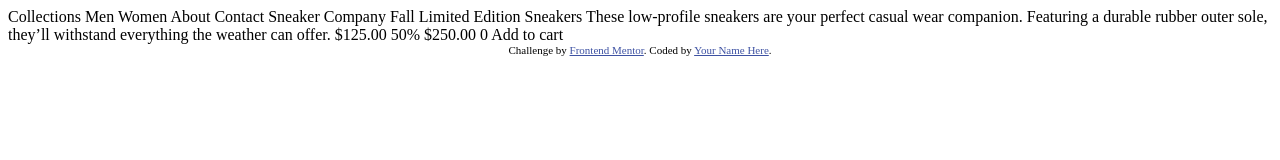
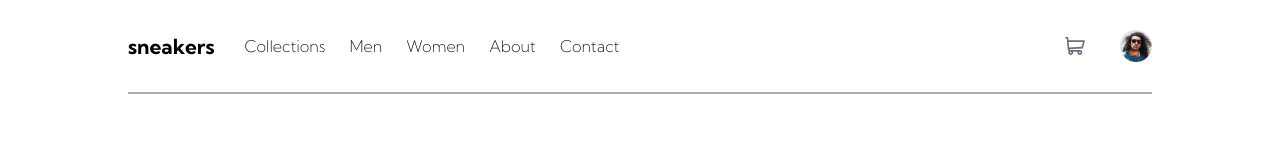
Before and after one commit to Nakamcode/E-commerce-product-page, a plain HTML site: page index.html in a window 1280 px wide. Drawn offline with Linux system fonts and the light colour scheme.

Commit message:
completed the navigation section

```diff
--- a/Style.css
+++ b/Style.css
@@ -0,0 +1,48 @@
+@import url('https://fonts.googleapis.com/css2?family=Kumbh+Sans:wght@200;700&display=swap');
+*{
+    padding: 0;
+    margin: 0;
+    box-sizing: border-box;
+    font-family: 'Kumbh sans', sans-serif;
+}
+.container{
+    width: 80%;
+    margin: auto;
+}
+nav{
+    display: flex;
+    align-items: center;
+    justify-content: space-between;
+    border-bottom: 2px solid rgb(172, 172, 172);
+    padding: 30px 0;
+}
+.right-side-nav{
+    display: flex;
+    align-items: center;
+    justify-content: space-around;
+}
+.left-side-nav{
+    display: flex;
+    justify-content: center;
+    align-items:center;
+}
+.nav-links ul{
+    list-style: none;
+}
+.nav-links ul li{
+    display: inline;
+    padding: 0 10px;
+
+}
+.logo{
+    font-weight: bolder;
+    font-size: 1.3em;
+    margin-right: 20px;
+}
+.avatar{
+    width: 32px;
+    margin-left: 35px;
+}
+.cart{
+    width: 20px;
+}
--- a/index.html
+++ b/index.html
@@ -5,18 +5,38 @@
   <meta name="viewport" content="width=device-width, initial-scale=1.0"> <!-- displays site properly based on user's device -->
 
   <link rel="icon" type="image/png" sizes="32x32" href="./images/favicon-32x32.png">
-
-  <title>Frontend Mentor | E-commerce product page</title>
-
-  <!-- Feel free to remove these styles or customise in your own stylesheet 👍 -->
-  <style>
-    .attribution { font-size: 11px; text-align: center; }
-    .attribution a { color: hsl(228, 45%, 44%); }
-  </style>
+  <link rel="stylesheet" href="Style.css">
+  <title>E-commerce product page</title>
 </head>
 <body>
 
-  Collections
+<main>
+  <div class="container"> <!--This class keeps the page at 80% width of the screen-->
+
+    <nav>
+      <div class="right-side-nav">
+        <div class="logo">
+          sneakers
+        </div>
+        <div class="nav-links">
+          <ul>
+            <li>Collections</li>
+            <li>Men</li>
+            <li>Women</li>
+            <li>About</li>
+            <li>Contact</li>
+          </ul>
+        </div>
+      </div>
+      <div class="left-side-nav">
+        <img src="images/icon-cart.svg" alt="cart" class="cart">
+        <img src="images/image-avatar.png" alt="user-profile" class="avatar">
+      </div>
+    </nav>
+
+  </div>
+</main>
+  <!-- Collections
   Men
   Women
   About
@@ -34,11 +54,6 @@
   $250.00
 
   0
-  Add to cart
-
-  <div class="attribution">
-    Challenge by <a href="https://www.frontendmentor.io?ref=challenge" target="_blank">Frontend Mentor</a>.
-    Coded by <a href="#">Your Name Here</a>.
-  </div>
+  Add to cart -->
 </body>
 </html>
```
